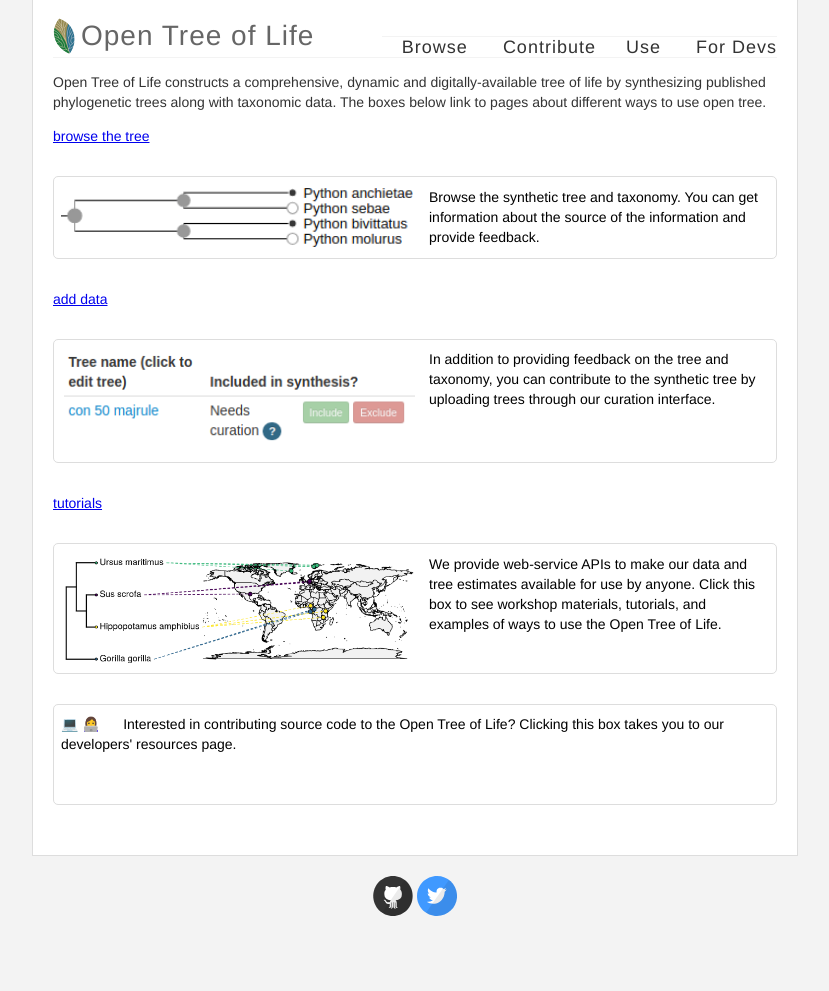
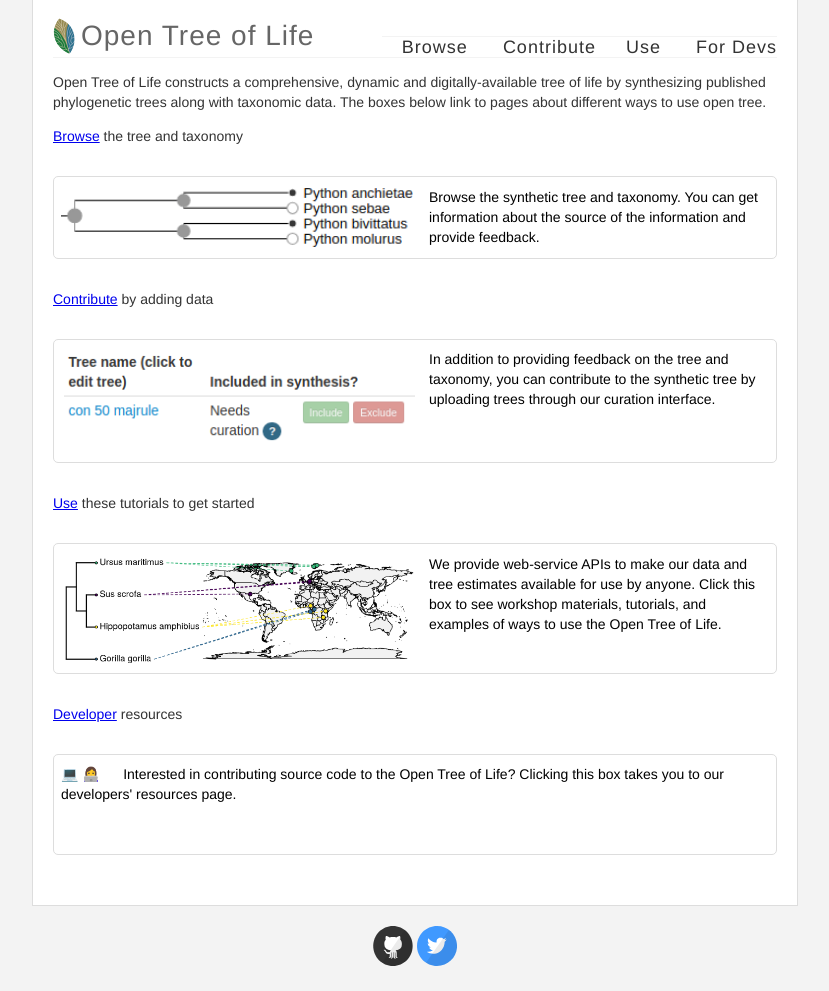
Before and after one commit to OpenTreeOfLife/opentreeoflife.github.io, a Jekyll site: the page built from index.html, in a window 1280 px wide. Shown: the whole page, without its empty margins (225-1054 px from the left). Built offline with Jekyll 4.4.1, drawn with Linux system fonts in a browser that asks for light colours; before the commit the page ends 941 px from its top, so only the background shows below that.

Commit message:
make links easier to find

```diff
--- a/index.html
+++ b/index.html
@@ -19,7 +19,7 @@
 
 
 
-<a href="browse">browse the tree</a>
+<a href="browse">Browse</a> the tree and taxonomy
 
 <div class="boxcontainer">
 <a href="browse" class="boxlink"><div>
@@ -32,7 +32,7 @@
 </div>
 
 
-<a href="contribute">add data</a>
+<a href="contribute">Contribute</a> by adding data
 
 <div class="boxcontainer">
 <a href="contribute" class="boxlink"><div>
@@ -44,7 +44,7 @@
 </div></a>
 
 </div>
-<a href="use">tutorials</a>
+<a href="use">Use</a> these tutorials to get started
 
 <div class="boxcontainer">
 <a href="use" class="boxlink"><div>
@@ -57,6 +57,8 @@
 </div></a>
 </div>
 
+<a href="develop">Developer</a> resources
+
 <div class="boxcontainer">
 <a href="develop" class="boxlink"><div>
 <p>
```
